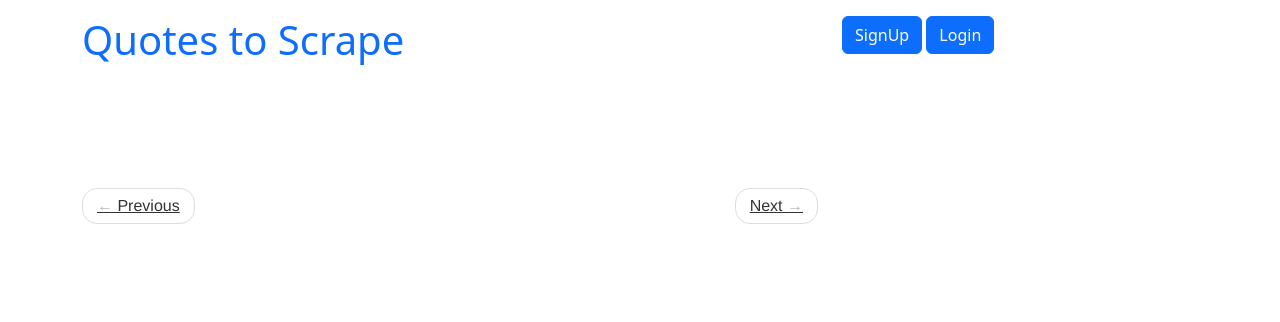
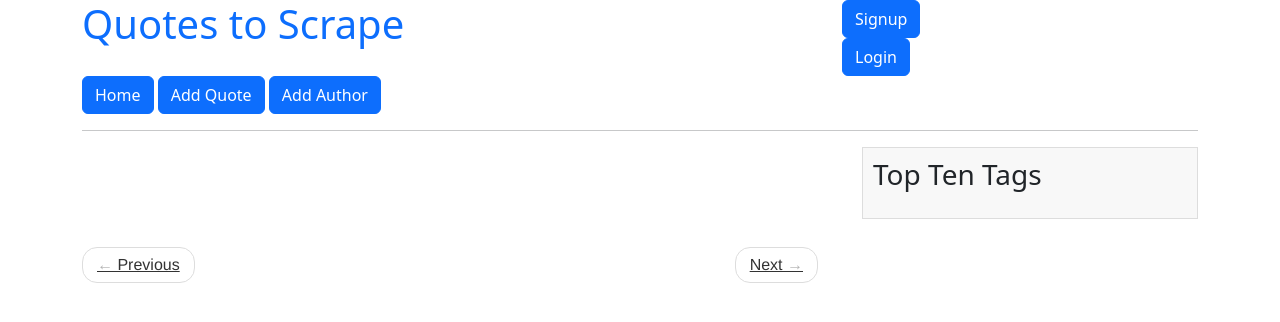
Before and after one commit to N0yhz/Quotes-web, a Django app: page / in a window 1280 px wide. Shown: the top 322 px of the page. Run offline with Django 5.2, Linux system fonts and the light colour scheme; data that the repository does not hold is empty; some libraries are stand-ins or nearby versions.

Commit message:
update missed tasks

```diff
--- a/pyproject.toml
+++ b/pyproject.toml
@@ -11,6 +11,7 @@ django = "^5.1.2"
 python-dotenv = "^1.0.1"
 pymongo = "^4.10.1"
 psycopg2 = "^2.9.10"
+django-widget-tweaks = "^1.5.0"
 
 
 [build-system]
--- a/quotes_web_project/quotes/templates/quotes/base.html
+++ b/quotes_web_project/quotes/templates/quotes/base.html
@@ -13,26 +13,39 @@
     </head>
 <body>
 <div class="container">
-        <div class="row header-box pt-3 mb-3">
+        <div class="row header-box">
             <div class="col-md-8">
                 <h1>
                     <a href="/" style="text-decoration: none">Quotes to Scrape</a>
                 </h1>
             </div>
             <div class="col-md-4">
-                <p>
-                    <a href="{% url 'users:register' %}" class="btn btn-primary">SignUp</a>
+                    <form action="{% url 'users:register' %}" method="POST" >
+                        {% csrf_token %}
+                        <button type="submit" class="btn btn-primary">Signup</button>
+                    </form>
                     {% if user.is_authenticated %}
-                        <a href="{% url 'quotes:root' %}" class="btn btn-primary">Logout</a>
+                        <form action="{% url 'users:logout' %}" method="POST" >
+                            {% csrf_token %}
+                            <button type="submit" class="btn btn-primary">Logout</button>
+                        </form>
                     {% else %}
-                        <a href="{% url 'users:login' %}" class="btn btn-primary">Login</a>
+                        <form action="{% url 'users:login' %}" method="POST" >
+                            {% csrf_token %}
+                            <button type="submit" class="btn btn-primary">Login</button>
+                        </form>
                     {% endif %}
-                </p>
             </div>
         </div>
-
+        <div class="add-items">
+            <p>
+                <a href="{% url 'quotes:root' %}" class="btn btn-primary">Home</a>
+                <a href="{% url 'quotes:quote' %}" class="btn btn-primary">Add Quote</a>
+                <a href="{% url 'quotes:author' %}" class="btn btn-primary">Add Author</a>
+            </p>
+        </div>
+        <hr>
     {% block content %} {% endblock %}
-
 </div>
 </body>
 </html>
--- a/quotes_web_project/quotes/templates/quotes/index.html
+++ b/quotes_web_project/quotes/templates/quotes/index.html
@@ -1,5 +1,6 @@
 {% extends 'quotes/base.html' %}
 {% load extract %}
+{% load quote_tags%}
 
 
 {% block content %}
@@ -17,12 +18,10 @@
                 <div class="tags">
                     Tags:
                     {% for tag in quote.tags %}
-
-                    <a class="tag" href="/tag/{{tag}}">{{tag}}</a>
+                    <a class="tag" href="{% url 'quotes:quotes_by_tag' tag=tag %}">{{tag}}</a>
                     {% endfor %}
                 </div>
             </div>
-
             {% endfor %}
             <nav>
                 <ul class="pager">
@@ -43,6 +42,10 @@
                 </ul>
             </nav>
         </div>
+
+        <div class="col-md-4 tags-box">
+            {% top_ten_tags %}
+        </div>
     </div>
 
 {% endblock %}
--- /dev/null
+++ b/quotes_web_project/quotes/templates/quotes/top_tags.html
@@ -0,0 +1,48 @@
+<style>
+        /* static/quotes/add_quotes.css */
+    .top-tags {
+        background: #f8f8f8;
+        padding: 10px;
+        margin-left: 20px;
+        border: 1px solid #ddd;
+    }
+
+    .tag-list {
+        list-style-type: none;
+        padding: 0;
+        color: blue;
+    }
+
+    .tag-list li {
+        margin: 5px 0;
+        border-radius: 5px;
+        color: white;
+        background-color: #7CA3E6;
+    }
+
+    .tag-link {
+        color: #ffffff;
+        text-decoration: none;
+    }
+
+    .tag-link:hover {
+        color: #000000;
+    }
+
+    .tag-count {
+        font-size: 0.9em;
+        color: #ffffff;
+    }
+
+</style>
+<div class="top-tags">
+    <h3>Top Ten Tags</h3>
+    <ul class="tag-list">
+        {% for tag in tags %}
+            <li>
+                <a href="{% url 'quotes:quotes_by_tag' tag=tag.name %}" class="tag-link">{{ tag.name }}</a>
+                <span class="tag-count">({{ tag.num_quotes }})</span>
+            </li>
+        {% endfor %}
+    </ul>
+</div>
--- /dev/null
+++ b/quotes_web_project/quotes/templatetags/quote_tags.py
@@ -0,0 +1,11 @@
+# templatetags/quote_tags.py
+from django import template
+from django.db.models import Count
+from quotes.models import Tag
+
+register = template.Library()
+
+@register.inclusion_tag('quotes/top_tags.html')
+def top_ten_tags():
+    tags = Tag.objects.annotate(num_quotes=Count('quote')).order_by('-num_quotes')[:10]
+    return {'tags': tags}
--- a/quotes_web_project/quotes/urls.py
+++ b/quotes_web_project/quotes/urls.py
@@ -6,4 +6,7 @@ app_name = 'quotes'
 urlpatterns = [
     path('', views.main, name='root'),
     path('<int:page>', views.main, name='root_paginate'),
+    path('quotes/', views.quote, name='quote'),
+    path('auhtor/', views.author, name='author'),
+    path('tag/<str:tag>/', views.quotes_by_tag, name='quotes_by_tag'),
 ]
--- a/quotes_web_project/quotes/views.py
+++ b/quotes_web_project/quotes/views.py
@@ -1,8 +1,9 @@
-from django.shortcuts import render, get_object_or_404
+from django.shortcuts import render, redirect
 from django.core.paginator import Paginator, EmptyPage, PageNotAnInteger
-from .models import Quote, Tag
-
+from django.contrib.auth.decorators import login_required
 from .utils import get_mongodb
+from .forms import AuthorForm, QuotesForm
+from .models import Author, Quote
 
 # Create your views here.
 
@@ -22,11 +23,48 @@ def main(request, page=1):
         quotes_on_page = paginator.page(paginator.num_pages)
     return render( request, 'quotes/index.html', context={'quotes': quotes_on_page})
 
-# def tag_list(request):
-#     tags = Tag.objects.all()
-#     return render(request, 'quotes/tag_list.html', context={'tag': tags})
+@login_required
+def quote(request):
+    author = Author.objects.all()
 
-# def quotes_by_tag(request, tag_id):
-#     tags = get_object_or_404(Tag, id =tag_id)
-#     quotes = Quote.objects.filter(tag=tags)
-#     return render(request, 'quotes/quotes_by_tag.html', context={'quote': quotes, 'tag': tags})
+    if request.method == 'POST':
+        form = QuotesForm(request.POST)
+        if form.is_valid():
+            new_quote = form.save()
+
+            choice_author = Author.objects.filter(name__in=request.POST.getlist('author'))
+            for tag in choice_author.iterator():
+                new_quote.author.add(tag)
+
+            return redirect(to='quotes:root')
+        else:
+            return render(request, 'quotes/quotes.html', {"auhtor": author, 'form': form})
+
+    return render(request, 'quotes/quotes.html', {"author": author, 'form': QuotesForm()})
+
+
+@login_required
+def author(request):
+    if request.method == 'POST':
+        form = AuthorForm(request.POST)
+        if form.is_valid():
+            form.save()
+            return redirect(to='quotes:root')
+        else:
+            return render(request, 'quotes/author.html', {'form': form})
+
+    return render(request, 'quotes/author.html', {'form': AuthorForm()})
+
+def quotes_by_tag(request, tag):
+    quotes = Quote.objects.filter(tags__name= tag)
+    return render(request, 'quotes/quotes_by_tag.html', {'quotes': quotes, 'tag': tag})
+
+def add_quote(request):
+    if request.method == 'POST':
+        form = QuotesForm(request.POST)
+        if form.is_valid():
+            form.save()
+            return redirect(to='quotes:root')
+    else:
+        form = QuotesForm()
+    return render(request, 'quotes/add_quote.html', {'form': form})
--- a/quotes_web_project/quotes_web_project/settings.py
+++ b/quotes_web_project/quotes_web_project/settings.py
@@ -42,6 +42,7 @@ INSTALLED_APPS = [
     'django.contrib.staticfiles',
     'quotes',
     'users',
+    'widget_tweaks',
 ]
 
 MIDDLEWARE = [
--- a/quotes_web_project/users/templates/users/login.html
+++ b/quotes_web_project/users/templates/users/login.html
@@ -22,7 +22,7 @@
         {% endif %}
     </div>
 
-    <h1>Login</h1>
+     <h1>Login</h1>
 
 
     <form action="" method="POST">
@@ -34,8 +34,9 @@
         </div>
         <div class="form-group">
             <label for="exampleInputPassword1">Password</label>
-            <input type="password" class="form-control" naem="password" placeholder="Password">
+            <input type="password" class="form-control" name="password" placeholder="Password">
         </div>
+        </br>
         <button type="submit" class="btn btn-primary">Submit</button>
     </form>
 </body>
--- a/quotes_web_project/users/templates/users/register.html
+++ b/quotes_web_project/users/templates/users/register.html
@@ -13,7 +13,8 @@
 
         {% csrf_token %}
 
-        {{form}}
+        {{ form.as_p }}
+
     <br/>
     <br/>
         <input typoe="button" type="submit" value="Submit" class="btn btn-secondary">
```
Also changed, not shown: quotes_web_project/quotes/forms.py (added, +25 -0 lines), quotes_web_project/quotes/static/quotes/add_quotes.css (added, +33 -0 lines), quotes_web_project/quotes/templates/quotes/author.html (added, +34 -0 lines), quotes_web_project/quotes/templates/quotes/quotes.html (added, +53 -0 lines), quotes_web_project/quotes/templates/quotes/quotes_by_tag.html (added, +44 -0 lines), quotes_web_project/users/views.py (+13 -7 lines), quotes_web_project/quotes_web_project/urls.py (line endings or trailing spaces), 1 other file.
